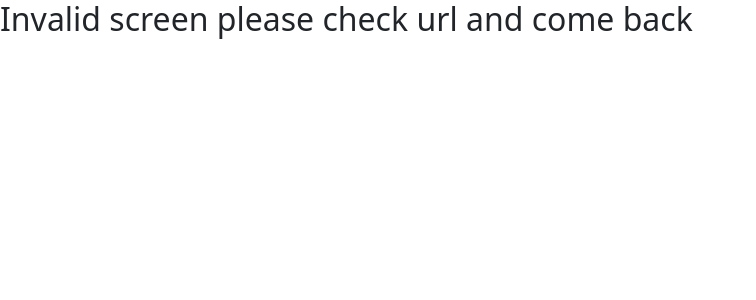
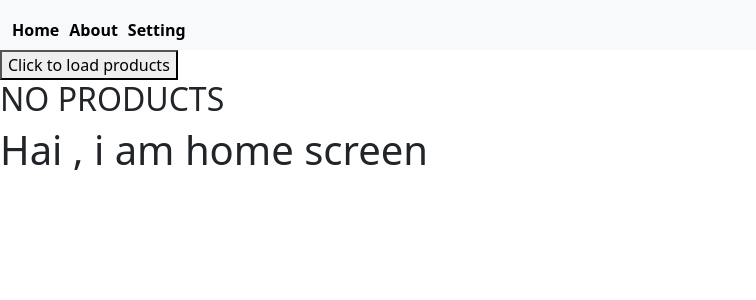
Before and after one commit to saiDev1999/93r-react-class, a React (Create React App) app: page /home in a window 1280 px wide. Shown: the top 300 px of the page, without its empty margins (0-756 px from the left). Built offline with nearby package versions, Linux system fonts and the light colour scheme.

Commit message:
dynamic id routing react

```diff
--- /dev/null
+++ b/src/components /navbar/navbar.js
@@ -0,0 +1,36 @@
+import { Link } from "react-router-dom"
+
+
+const Navbar =()=>{
+    const navItem={
+        textDecoration:"none",
+        color:"black",
+        fontWeight:"bold",
+
+    }
+    const liItem={
+    marginTop:10,
+    marginRight:10
+    }
+    return(
+        <nav className="navbar navbar-expand-sm bg-light navbar-light">
+  <div className="container-fluid">
+    <ul className="navbar-nav">
+      <li className="nav-item" style={liItem} >
+        <Link style={navItem} to={"/home"}   >Home</Link>
+      </li>
+      <li className="nav-item" style={liItem} >
+        <Link style={navItem} to={"/about"}  >About</Link>
+      </li>
+      <li className="nav-item" style={liItem} >
+        <Link style={navItem} to={"/settings"}  >Setting</Link>
+      </li>
+
+    </ul>
+  </div>
+</nav>
+
+    )
+}
+
+export default Navbar
--- a/src/navigationStack/navigationStack.js
+++ b/src/navigationStack/navigationStack.js
@@ -3,6 +3,10 @@ import LoginScreen from "../pages /login-screen"
 import RegistrationScreen from "../pages /register-screen"
 import ForgotPasswordScreen from "../pages /forgotPassword-screen"
 import InvalidScreen from "../pages /invalid-screen"
+import HomeScreen from "../pages /afterLoginRoutes/home-screen"
+import AboutScreen from "../pages /afterLoginRoutes/about-screen"
+import SettingScreen from "../pages /afterLoginRoutes/setting-screen"
+import ProductDetails from "../pages /afterLoginRoutes/product-detail"
 
 
 
@@ -12,15 +16,24 @@ const NavigationStack = () =>{
     return(
         <BrowserRouter>
         <Routes>
-            <Route path="/" Component={LoginScreen}  />
+            {/* <Route path="/" Component={LoginScreen}  />
             <Route path="/register" Component={RegistrationScreen}  />
             <Route path="/forgot-password" Component={ForgotPasswordScreen}  />
+            <Route path="*" Component={InvalidScreen}  /> */}
+
+<Route path="/" Component={LoginScreen}  />
+ <Route path="/home" Component={HomeScreen}  />
+            <Route path="/about" Component={AboutScreen}  />
+            <Route path="/settings" Component={SettingScreen}  />
             <Route path="*" Component={InvalidScreen}  />
 
-        </Routes>
+            <Route path="/product/:id/:id" Component={ProductDetails}  />
 
 
 
+
+
+        </Routes>
         </BrowserRouter>
 
     )
--- /dev/null
+++ b/src/pages /afterLoginRoutes/about-screen.js
@@ -0,0 +1,19 @@
+
+
+
+
+
+import React from 'react'
+import Navbar from '../../components /navbar/navbar'
+
+function AboutScreen() {
+  return (
+    <div>
+
+        <Navbar/>
+        <h1>Hai , i am about screen</h1>
+    </div>
+  )
+}
+
+export default AboutScreen
--- /dev/null
+++ b/src/pages /afterLoginRoutes/home-screen.js
@@ -0,0 +1,52 @@
+import axios from "axios"
+import Navbar from "../../components /navbar/navbar"
+import React, { useState } from "react"
+import { Link } from "react-router-dom"
+
+
+
+
+const HomeScreen = () => {
+
+    const [data,setData]=useState([])
+    const handleClick=()=>{
+        //api
+
+        axios.get("https://fakestoreapi.com/products")
+        .then(response=>setData(response.data))
+
+    }
+
+
+    return (
+        <>
+            <Navbar/>
+            <button  onClick={handleClick}  >Click to load products</button>
+
+
+            {
+                data.length>0
+                ?
+                data.map(element=>{
+                    return(
+                        <React.Fragment key={element.id} >
+                        <p>{element.title}</p>
+                        <img src={element.image} alt={element.title} width={100} height={100} />
+                        <button>
+                            <Link to={`/product/${element.category}/${element.id}`}  >View Details</Link>
+                        </button>
+
+                        </React.Fragment>
+                    )
+                })
+                :
+                <h2>NO PRODUCTS</h2>
+            }
+            <h1>Hai , i am home screen</h1>
+
+
+        </>
+    )
+}
+
+export default HomeScreen
--- /dev/null
+++ b/src/pages /afterLoginRoutes/product-detail.js
@@ -0,0 +1,37 @@
+import axios from 'axios'
+import React, { useState } from 'react'
+import { useParams } from 'react-router-dom'
+
+function ProductDetails() {
+    const urlId =useParams()
+    console.log(urlId)
+    const [productDetail,setProductDetail]=useState({})
+
+
+    const handleProduct=()=>{
+        axios.get(`https://fakestoreapi.com/products/${urlId.id}`)
+        .then(response=>setProductDetail(response.data))
+    }
+  return (
+    <div>
+
+        <button onClick={handleProduct}  >Click to see the product</button>
+        {
+            Object.keys(productDetail).length>0 && <>
+
+             <h2>{productDetail.title}</h2>
+             <h4>{productDetail.category}</h4>
+             <p>{productDetail.description}</p>
+             <p>₹{productDetail.price}</p>
+             <img src={productDetail.image} width={200} height={200} />
+
+
+
+            </>        }
+
+
+    </div>
+  )
+}
+
+export default ProductDetails
--- /dev/null
+++ b/src/pages /afterLoginRoutes/setting-screen.js
@@ -0,0 +1,16 @@
+
+
+import React from 'react'
+import Navbar from '../../components /navbar/navbar'
+
+function SettingScreen() {
+  return (
+    <div>
+
+        <Navbar/>
+        <h1>Hai , i am setting screen</h1>
+    </div>
+  )
+}
+
+export default SettingScreen
--- a/src/pages /invalid-screen.js
+++ b/src/pages /invalid-screen.js
@@ -1,13 +1,27 @@
 
 import React from 'react'
+import { useNavigate } from 'react-router-dom'
 
 function InvalidScreen() {
+
+  const navigate=useNavigate()
+  const handleClick=()=>{
+    navigate("/about")
+
+  }
+
+
   return (
     <div>
 
         <h2>Invalid screen please check url and come back </h2>
+        <button onClick={handleClick} >Click to home</button>
     </div>
   )
 }
 
 export default InvalidScreen
+
+// 2 ways
+// 1. link --> only in jsx
+// 2. javascript
```
Also changed, not shown: 1 other file (tests, documents, lock files or other folders).
